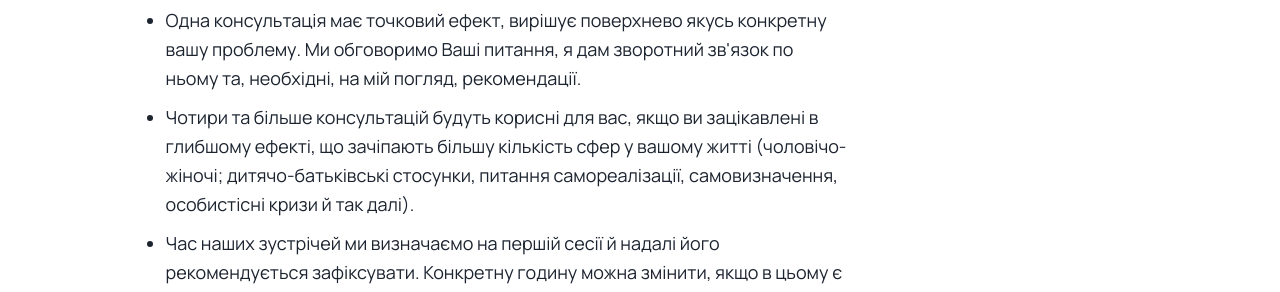
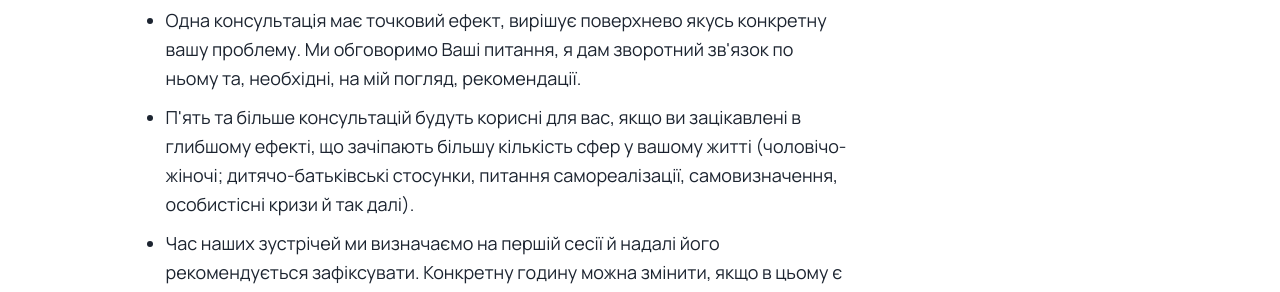
Before and after one commit to cobchik/yevhenkochubei-site, a Jekyll site: the page built from terapevtychnyi-kontrakt.md, in a window 1280 px wide and 900 px high. Shown: the part 442-734 px from the top of the window. Built offline with Jekyll 4.4.1, drawn with Linux system fonts in a browser that asks for light colours.

Commit message:
Contract: five or more sessions (aligned with FAQ)
Co-Authored-By: Claude Opus 5.5 <noreply@anthropic.com>

```diff
--- a/terapevtychnyi-kontrakt.md
+++ b/terapevtychnyi-kontrakt.md
@@ -16,7 +16,7 @@ permalink: /terapevtychnyi-kontrakt/
   <ul>
     <li>Тривалість однієї індивідуальної сесії 50 хвилин. Зустрічі відбуваються 1 раз на тиждень.</li>
     <li>Одна консультація має точковий ефект, вирішує поверхнево якусь конкретну вашу проблему. Ми обговоримо Ваші питання, я дам зворотний зв'язок по ньому та, необхідні, на мій погляд, рекомендації.</li>
-    <li>Чотири та більше консультацій будуть корисні для вас, якщо ви зацікавлені в глибшому ефекті, що зачіпають більшу кількість сфер у вашому житті (чоловічо-жіночі; дитячо-батьківські стосунки, питання самореалізації, самовизначення, особистісні кризи й так далі).</li>
+    <li>П'ять та більше консультацій будуть корисні для вас, якщо ви зацікавлені в глибшому ефекті, що зачіпають більшу кількість сфер у вашому житті (чоловічо-жіночі; дитячо-батьківські стосунки, питання самореалізації, самовизначення, особистісні кризи й так далі).</li>
     <li>Час наших зустрічей ми визначаємо на першій сесії й надалі його рекомендується зафіксувати. Конкретну годину можна змінити, якщо в цьому є необхідність.</li>
     <li>Скасування або перенесення зустрічі повинна бути мінімум <strong>за добу</strong> (24 години) до вашого, затвердженого часу. У цьому випадку оплата автоматично переноситься на наступний раз.</li>
     <li>Якщо ви скасували зустріч пізніше цього терміну, оплата пропущеної зустрічі не переноситься на наступний раз - тобто <strong>Ви оплачуєте пропущену сесію</strong>.</li>
```
